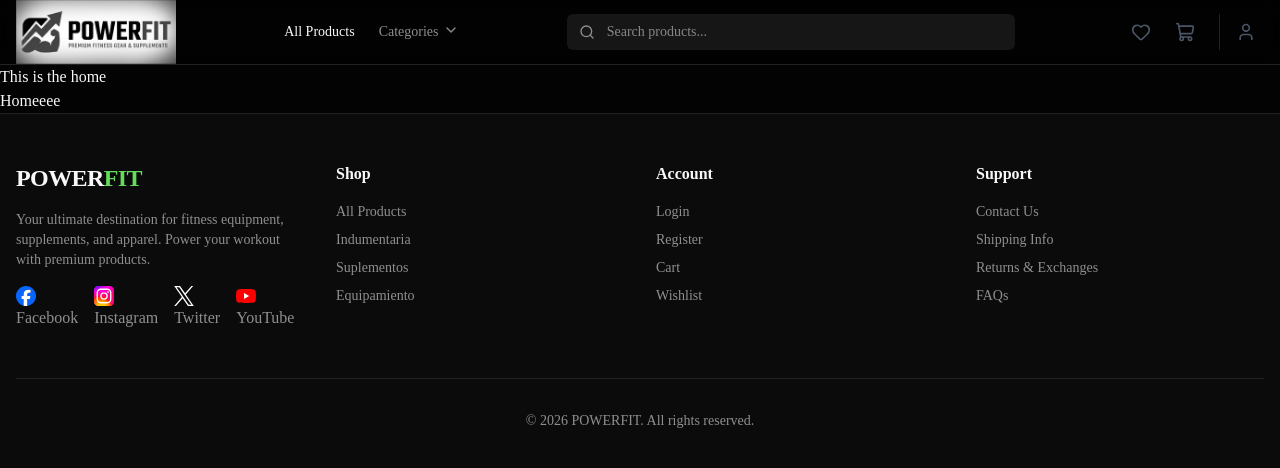
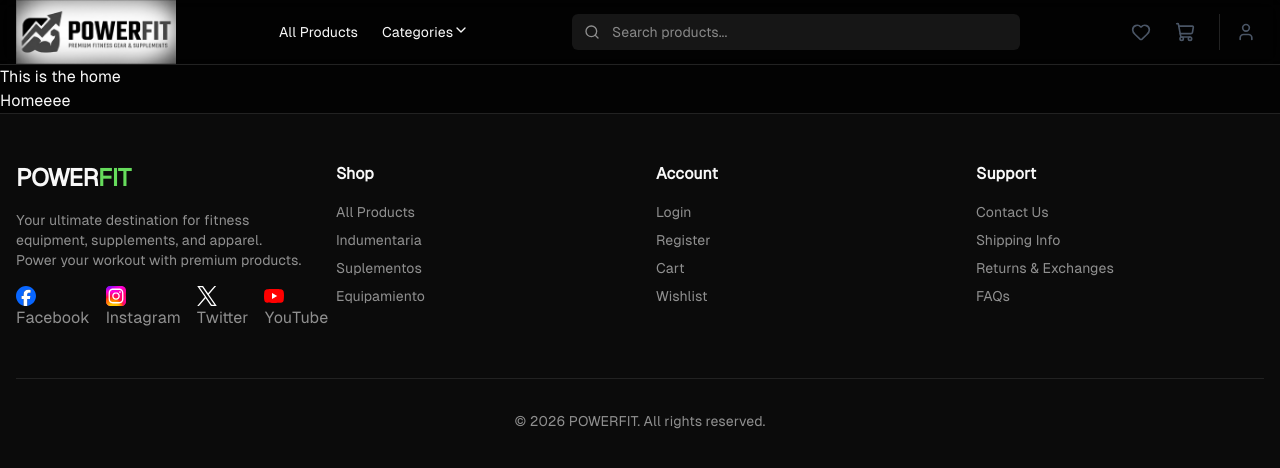
Before and after one commit to IvanPlaza44/powerfit_Frontend, a React (Vite) app: page / in a window 1280 px wide. Shown: the top 468 px of the page. Built offline with nearby package versions, Linux system fonts and the light colour scheme.

Commit message:
Navigation Views Complete

```diff
--- a/package.json
+++ b/package.json
@@ -10,7 +10,10 @@
     "preview": "vite preview"
   },
   "dependencies": {
+    "@fontsource/geist-mono": "^5.2.7",
+    "@fontsource/geist-sans": "^5.2.5",
     "@tailwindcss/vite": "^4.2.4",
+    "clsx": "^2.1.1",
     "lucide-react": "^1.14.0",
     "react": "^19.2.5",
     "react-dom": "^19.2.5",
--- a/src/App.jsx
+++ b/src/App.jsx
@@ -5,6 +5,9 @@ import Register from './views/Register'
 import Home from './views/Home'
 import NavBar from './components/NavBar'
 import Footer from './components/Footer'
+import { Favorites } from './views/Favorites';
+import { CardList }from "./views/CardList"
+import { DetailProduct } from "./views/DetailProduct"
 //import Form from './components/react/Form'
 // import PostList from './components/react/Promises/PostList'
 
@@ -21,6 +24,9 @@ function App() {
         <Route path='/' element={<Home/>}/>
         <Route path='/login' element={<Login/>}/>
         <Route path='/register' element={<Register/>}/>
+        <Route path='/favorites' element={<Favorites/>}/>
+        <Route path='/cart_list' element={<CardList/>}/>
+        <Route path='/detail_product' element={<DetailProduct/>}/>
       </Routes>
 
       <Footer/>
--- a/src/components/NavBar.jsx
+++ b/src/components/NavBar.jsx
@@ -1,5 +1,6 @@
 import React, { useState } from 'react'
 import { Search, ShoppingCart, Heart, User, Menu, X, ChevronDown, LogOut } from "lucide-react"
+import { Link } from 'react-router-dom'
 
 export default function NavBar({ onSearch, user, cartCount = 0, logout }) {
   const [mobileMenuOpen, setMobileMenuOpen] = useState(false)
@@ -23,21 +24,21 @@ export default function NavBar({ onSearch, user, cartCount = 0, logout }) {
         <div className="flex h-16 items-center justify-between gap-4">
 
           {/* Logo */}
-          <a href="/" className="flex items-center gap-2 size-40">
+          <Link to="/" className="flex items-center gap-2 size-40">
             <img src="Logo.png" alt="Logo" />
-          </a>
+          </Link>
 
           {/* Desktop Navigation */}
           <div className="hidden items-center gap-6 md:flex">
-            <a href="/products" className="text-sm font-medium transition-colors hover:text-primary">
+            <Link to="/products" className={"text-sm font-medium transition-colors hover:text-primary"}>
               All Products
-            </a>
+            </Link>
 
             <div className="relative">
               <button
                 variant="ghost"
                 onClick={() => setIsDropdownOpen(!isDropdownOpen)}
-                className="gap-1 text-sm font-medium text-muted-foreground hover:text-primary flex"
+                className={"text-sm font-medium transition-colors hover:text-primary flex"}
               >
                 Categories <ChevronDown className="size-4" />
               </button>
@@ -76,18 +77,18 @@ export default function NavBar({ onSearch, user, cartCount = 0, logout }) {
 
           {/* Right Side Actions */}
           <div className="flex items-center gap-2">
-            <button className="rounded-md p-2 text-gray-600 hover:bg-gray-100">
+            <Link to="/favorites" className="rounded-md p-2 text-gray-600 hover:bg-gray-100">
               <Heart className="h-5 w-5" />
-            </button>
+            </Link>
 
-            <a href="/cart" className="relative rounded-md p-2 text-gray-600 hover:bg-gray-100">
+            <Link to="/cart_list" className="relative rounded-md p-2 text-gray-600 hover:bg-gray-100">
               <ShoppingCart className="h-5 w-5" />
               {cartCount > 0 && (
                 <span className="absolute right-1 top-1 flex h-4 w-4 items-center justify-center rounded-full bg-red-500 text-[10px] font-bold text-white">
                   {cartCount}
                 </span>
               )}
-            </a>
+            </Link>
 
             {/* Auth / User Menu */}
             <div className="flex items-center border-l pl-2 ml-2">
@@ -100,9 +101,9 @@ export default function NavBar({ onSearch, user, cartCount = 0, logout }) {
                   <LogOut className="h-5 w-5" />
                 </button>
               ) : (
-                <a href="/login" className="rounded-md p-2 text-gray-600 hover:bg-gray-100">
+                <Link to="/login" className="rounded-md p-2 text-gray-600 hover:bg-gray-100">
                   <User className="h-5 w-5" />
-                </a>
+                </Link>
               )}
             </div>
 
--- a/src/index.css
+++ b/src/index.css
@@ -39,8 +39,8 @@
 }
 
 @theme inline {
-  --font-sans: 'Geist', 'Geist Fallback';
-  --font-mono: 'Geist Mono', 'Geist Mono Fallback';
+  --font-sans: "Geist Sans", "Geist", sans-serif;
+  --font-mono: "Geist Mono", monospace;
   --color-background: var(--background);
   --color-foreground: var(--foreground);
   --color-card: var(--card);
--- a/src/main.jsx
+++ b/src/main.jsx
@@ -3,6 +3,9 @@ import { createRoot } from 'react-dom/client'
 import './index.css'
 import App from './App.jsx'
 import { BrowserRouter } from 'react-router-dom'
+
+import "@fontsource/geist-sans";
+import "@fontsource/geist-mono";
 
 createRoot(document.getElementById('root')).render(
   <StrictMode>
```
Also changed, not shown: 1 other file (tests, documents, lock files or other folders).
